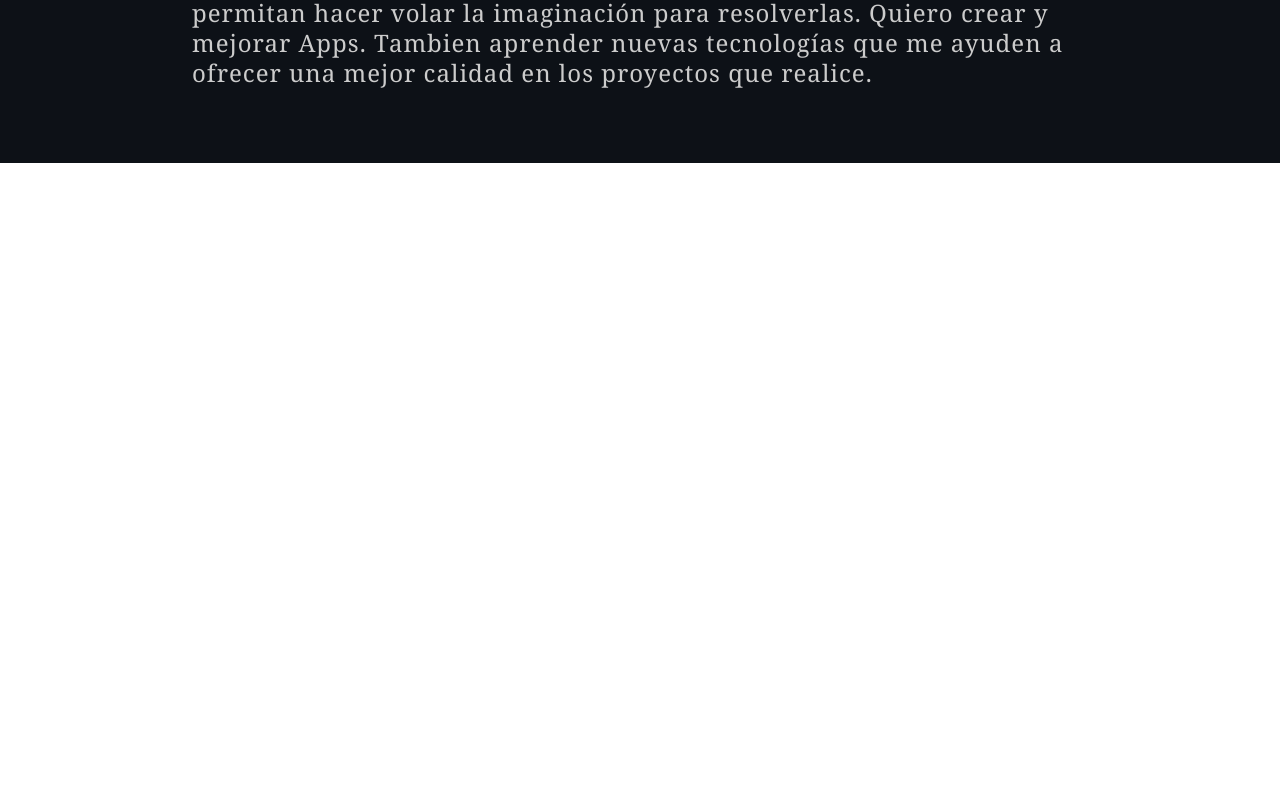
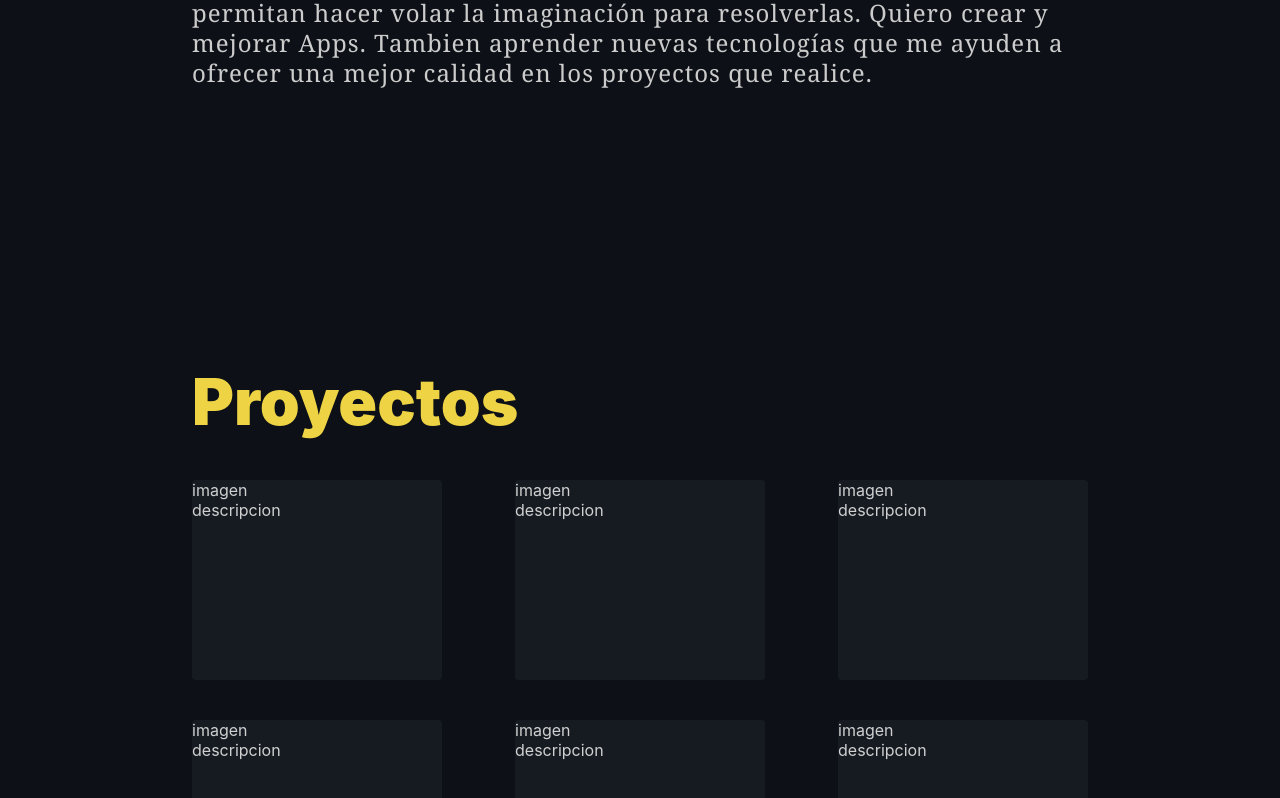
Before and after one commit to JAFleitas/my-portfolio, a Next.js app: page / in a window 1280 px wide. Shown: the part 1242-2040 px from the top of the page. Before the commit the page ends 1405 px from the top, so only its background shows below. Built offline with nearby package versions, Linux system fonts and the light colour scheme.

Commit message:
creando cards

```diff
--- a/components/layout/InitialLayout/styles.ts
+++ b/components/layout/InitialLayout/styles.ts
@@ -1,5 +1,5 @@
 import styled from "styled-components";
-import { MOBILE } from "../../../helpers/constants";
+import { MOBILE, TABLET } from "../../../helpers/constants";
 
 export const Container = styled.div`
   display: flex;
@@ -24,4 +24,7 @@ export const ChildrenContainer = styled.div`
   @media ${MOBILE} {
     width: 90%;
   }
+  @media ${TABLET} {
+    width: 80%;
+  }
 `;
--- /dev/null
+++ b/components/ui/ProjectContainer/index.tsx
@@ -0,0 +1,35 @@
+import styled from "styled-components";
+import { SubTitle } from "../../../styles/globalStyledComponents";
+import { ProjectSkeletor } from "../";
+import { TABLET } from "../../../helpers/constants";
+
+export const ProjectContainer = () => {
+  return (
+    <Container>
+      <SubTitle>Proyectos</SubTitle>
+      <CardContainer>
+        {[1, 2, 3, 4, 5, 6].map((e) => (
+          <ProjectSkeletor key={e} />
+        ))}
+      </CardContainer>
+    </Container>
+  );
+};
+export const CardContainer = styled.div`
+  display: grid;
+  margin-bottom: 40px;
+  gap: 40px;
+  width: 100%;
+  justify-content: space-between;
+  grid-template-columns: repeat(auto-fit, minmax(200px, 250px));
+  @media ${TABLET} {
+    grid-column: 1/2;
+    grid-row: 2/3;
+    justify-content: space-around;
+  }
+`;
+export const Container = styled.div`
+  display: flex;
+  flex-direction: column;
+  gap: 40px;
+`;
--- /dev/null
+++ b/components/ui/ProjectSkeletor/index.tsx
@@ -0,0 +1,19 @@
+import styled from "styled-components";
+
+export const ProjectSkeletor = () => {
+  return (
+    <Container>
+      <div>imagen</div>
+      <div>descripcion</div>
+    </Container>
+  );
+};
+
+const Container = styled.div`
+  display: flex;
+  flex-direction: column;
+  width: 250px;
+  height: 200px;
+  background-color: #161b22;
+  border-radius: 0.25rem;
+`;
--- a/components/ui/index.ts
+++ b/components/ui/index.ts
@@ -1,3 +1,5 @@
 export * from "./Navbar";
 export * from "./Profile";
 export * from "./About";
+export * from "./ProjectContainer";
+export * from "./ProjectSkeletor";
--- a/pages/index.tsx
+++ b/pages/index.tsx
@@ -1,6 +1,6 @@
 import { useRef } from "react";
 import { InitialLayout } from "../components/layout/InitialLayout";
-import { Profile, About } from "../components/ui";
+import { Profile, About, ProjectContainer } from "../components/ui";
 
 const HomePage = () => {
   /* const prueba = useRef() as React.MutableRefObject<HTMLInputElement>; */
@@ -16,6 +16,7 @@ const HomePage = () => {
       <Profile />
 
       <About />
+      <ProjectContainer />
     </InitialLayout>
   );
 };
```
